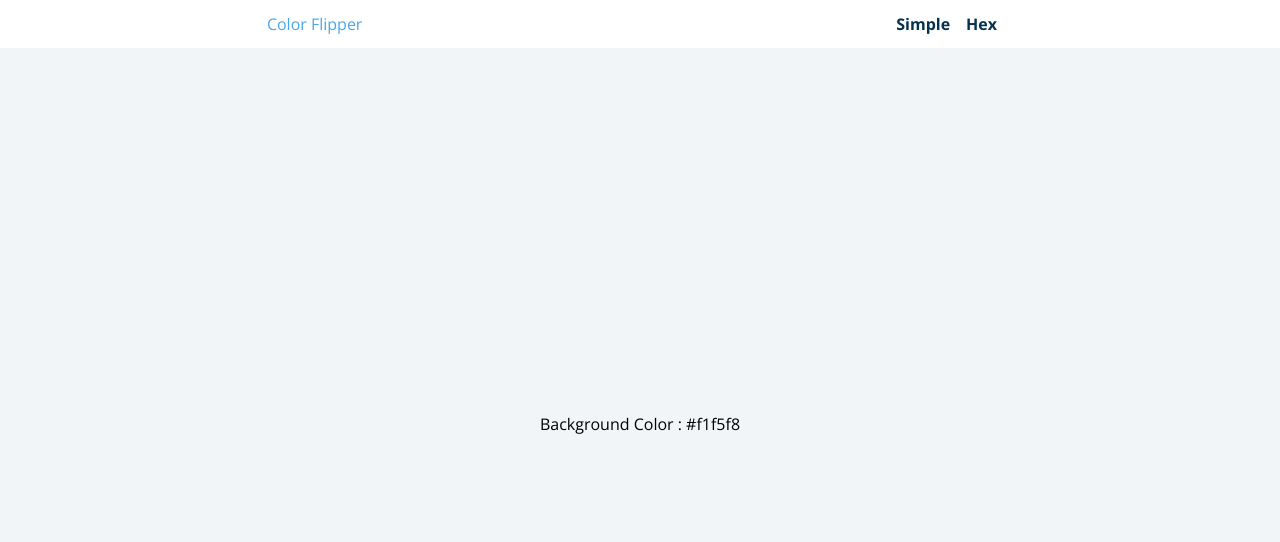
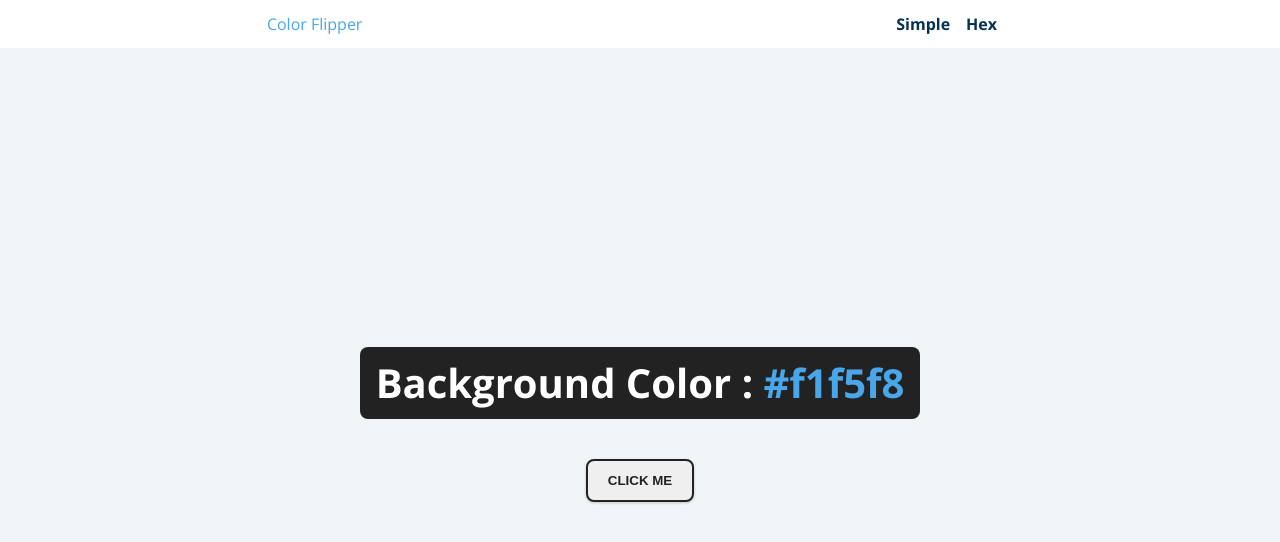
Before and after one commit to hoheesu/miniProject, a plain HTML site: page RohJunYoung/ColorFlipper/index.html in a window 1280 px wide. Drawn offline with nearby package versions, Linux system fonts and the light colour scheme.

Commit message:
feat: Create main banner and btn

```diff
--- a/RohJunYoung/ColorFlipper/index.html
+++ b/RohJunYoung/ColorFlipper/index.html
@@ -32,6 +32,7 @@
         <h2>Background Color :&nbsp</h2>
         <span>#f1f5f8</span>
       </section>
+      <button class="btn-click">CLICK ME</button>
     </main>
   </body>
 </html>
--- a/RohJunYoung/ColorFlipper/style.css
+++ b/RohJunYoung/ColorFlipper/style.css
@@ -39,10 +39,42 @@ main {
   min-height: calc(100vh - 3rem);
   background-color: hsl(206, 33%, 96%);
   display: flex;
+  flex-direction: column;
   align-items: center;
   justify-content: center;
 }
 
 main .main-color {
   display: flex;
+  padding: 16px;
+  background-color: #222;
+  margin-bottom: 40px;
+  font-size: 40px;
+  border-radius: 8px;
 }
+
+main .main-color h2 {
+  color: #ffffff;
+  font-weight: 700;
+}
+
+main .main-color span {
+  color: #49a6e9;
+  font-weight: 700;
+}
+
+main .btn-click {
+  padding: 12px 20px;
+  color: #222;
+  font-weight: 700;
+  box-shadow: 0 1px 3px rgb(0 0 0 / 20%);
+  border: 2px solid #222;
+  border-radius: 8px;
+  cursor: pointer;
+  transition: all 0.3s linear;
+}
+
+main .btn-click:hover {
+  color: #fff;
+  background-color: #222;
+}
```
